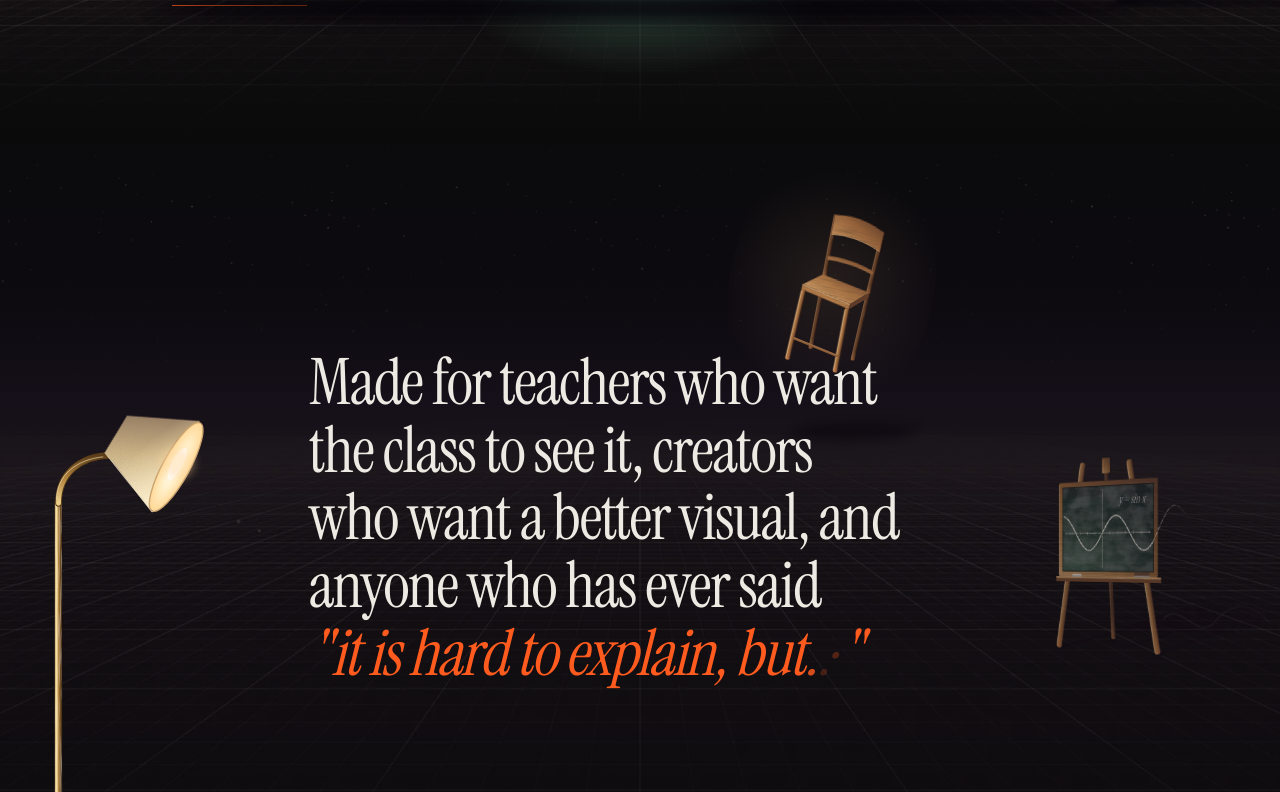
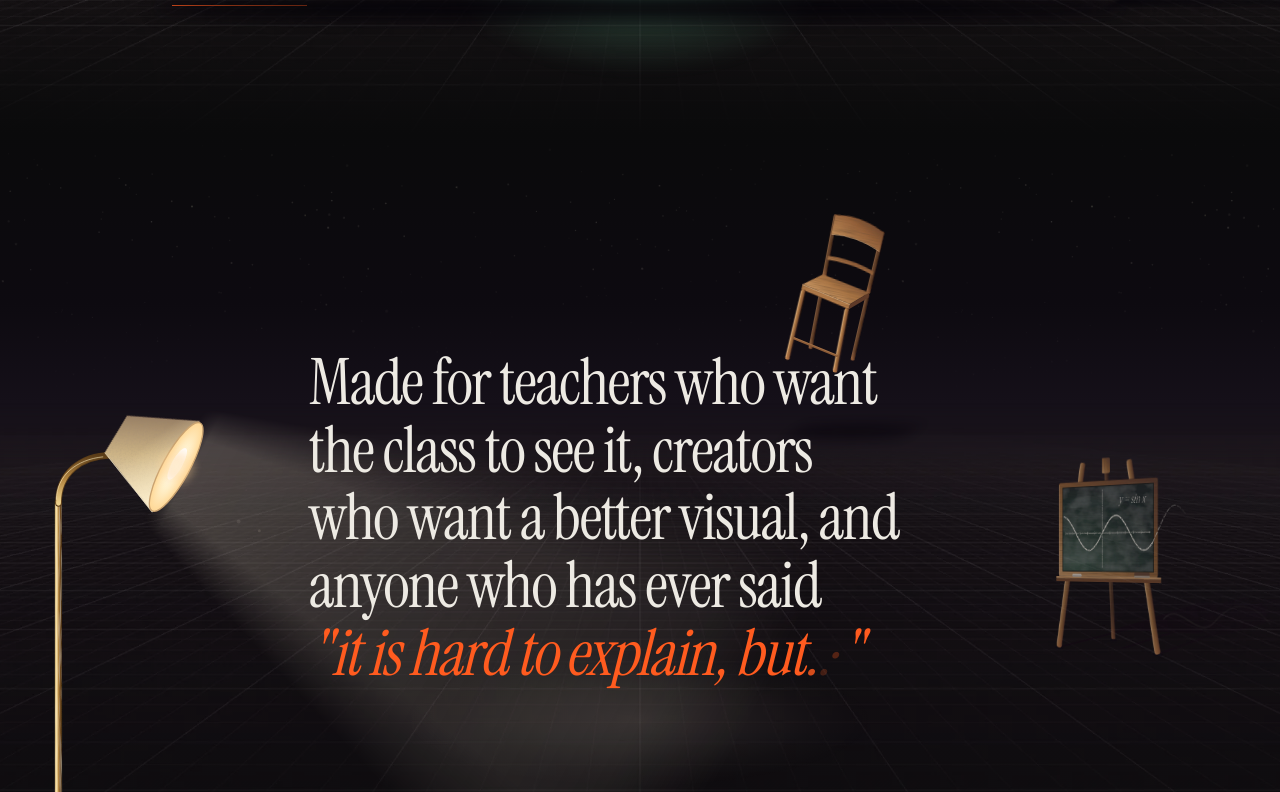
Before and after one commit to Shubham-355/manition-web, a Next.js app: page / in a window 1280 px wide. Shown: the part 4008-4800 px from the top of the page. Built offline with nearby package versions, Linux system fonts and the light colour scheme; no server answers.

Commit message:
home: one conic cone and floor pool for the lamp, no chair halo

```diff
--- a/app/components/home/NightHome.tsx
+++ b/app/components/home/NightHome.tsx
@@ -611,51 +611,17 @@ export default function NightHome({ fontClass }: { fontClass: string }) {
         <div aria-hidden="true" className="h3-hide-t" style={css("position:absolute; right:30%; top:8%; width:clamp(120px,10vw,160px); pointer-events:none;")}>
           <div data-bob="10,8,0.7">
             <div style={css("position:relative; transform:rotate(12deg);")}>
-              <div style={css("position:absolute; inset:-30%; border-radius:50%; background:radial-gradient(circle, rgba(255,200,140,.1), rgba(255,200,140,0) 65%);")} />
               <Prop kind="chair" style="position:relative; display:block; width:100%;" />
             </div>
           </div>
         </div>
         <div aria-hidden="true" className="h3-hide-t" style={css("position:absolute; right:calc(30% - 22px); top:38%; width:130px; height:11px; border-radius:50%; background:rgba(4,2,8,.75); filter:blur(7px); transform:skewX(-40deg); pointer-events:none;")} />
-        {/* the lamp's light: a cone from the shade opening down past the text, a pool on the floor, drifting dust (laid out in motion.ts) */}
+        {/* the lamp's light: a conic cone aimed from the shade at the floor under "explain", a pool, drifting dust (laid out in motion.ts) */}
+        <div data-qbeam="1" className="h3-hide-t" aria-hidden="true" style={css("position:absolute; inset:0; pointer-events:none;")}>
+          <div data-qcone="1" style={css("position:absolute; left:0; top:0; width:0; height:0; transform-origin:50% 0;")} />
+          <div data-qpool="1" style={css("position:absolute; left:0; top:0; width:0; height:0; border-radius:50%;")} />
+        </div>
         <svg data-qlight="1" className="h3-hide-t" aria-hidden="true" style={css("position:absolute; left:0; top:0; width:100%; height:100%; overflow:visible; pointer-events:none;")}>
-          <defs>
-            <linearGradient id="qlAxis" data-ql="axis" gradientUnits="userSpaceOnUse" x1="0" y1="0" x2="1" y2="0">
-              <stop offset="0" stopColor="#F4E9D0" stopOpacity=".22" />
-              <stop offset=".5" stopColor="#F4E9D0" stopOpacity=".13" />
-              <stop offset="1" stopColor="#F4E9D0" stopOpacity=".06" />
-            </linearGradient>
-            <radialGradient id="qlFall">
-              <stop offset="0" stopColor="#fff" stopOpacity="1" />
-              <stop offset="1" stopColor="#fff" stopOpacity=".6" />
-            </radialGradient>
-            <mask id="qlMask" maskUnits="userSpaceOnUse" x="-2000" y="-2000" width="6000" height="6000">
-              <circle data-ql="fall" cx="0" cy="0" r="1" fill="url(#qlFall)" />
-            </mask>
-            <radialGradient id="qlPool">
-              <stop offset="0" stopColor="#F4E9D0" stopOpacity=".14" />
-              <stop offset=".5" stopColor="#F4E9D0" stopOpacity=".06" />
-              <stop offset="1" stopColor="#F4E9D0" stopOpacity="0" />
-            </radialGradient>
-            <radialGradient id="qlText">
-              <stop offset="0" stopColor="#F4E9D0" stopOpacity=".07" />
-              <stop offset="1" stopColor="#F4E9D0" stopOpacity="0" />
-            </radialGradient>
-            <radialGradient id="qlSpill">
-              <stop offset="0" stopColor="#F4E9D0" stopOpacity=".04" />
-              <stop offset="1" stopColor="#F4E9D0" stopOpacity="0" />
-            </radialGradient>
-            <filter id="qlFeather" x="-40%" y="-40%" width="180%" height="180%">
-              <feGaussianBlur stdDeviation="22" />
-            </filter>
-            <filter id="qlSoft" x="-40%" y="-40%" width="180%" height="180%">
-              <feGaussianBlur stdDeviation="6" />
-            </filter>
-          </defs>
-          <circle data-ql="text" cx="0" cy="0" r="0" fill="url(#qlText)" />
-          <ellipse data-ql="spill" cx="0" cy="0" rx="0" ry="0" fill="url(#qlSpill)" filter="url(#qlSoft)" />
-          <ellipse data-ql="pool" cx="0" cy="0" rx="0" ry="0" fill="url(#qlPool)" filter="url(#qlSoft)" />
-          <polygon data-ql="cone" points="0,0 0,0 0,0" fill="url(#qlAxis)" mask="url(#qlMask)" filter="url(#qlFeather)" />
           <g fill="#F4E9D0">
             {Array.from({ length: 14 }, (_, i) => (
               <circle key={i} data-mote={i} cx="0" cy="0" r={[1, 1.5, 2][i % 3]} opacity="0" />
@@ -665,7 +631,7 @@ export default function NightHome({ fontClass }: { fontClass: string }) {
         <div data-qlamp="1" className="h3-hide-t" aria-hidden="true" style={css("position:absolute; left:clamp(-40px,-1vw,0px); bottom:3%; height:min(64%,520px); aspect-ratio:600/1100; pointer-events:none;")}>
           <div style={css("position:absolute; left:-6%; right:30%; bottom:-1.5%; height:4%; border-radius:50%; background:rgba(3,1,5,.75); filter:blur(5px);")} />
           <Prop kind="lamp" style="position:relative; display:block; height:100%; width:100%;" />
-          <div style={css("position:absolute; left:63%; top:10.9%; width:16%; aspect-ratio:1; border-radius:50%; background:radial-gradient(circle, rgba(255,240,210,.95) 0%, rgba(255,210,150,.5) 30%, rgba(255,190,120,0) 70%); filter:blur(3px);")} />
+          <div data-qglow="1" style={css("position:absolute; left:63%; top:10.9%; width:16%; aspect-ratio:1; border-radius:50%; background:radial-gradient(circle, rgba(255,240,210,.95) 0%, rgba(255,210,150,.5) 30%, rgba(255,190,120,0) 70%); filter:blur(3px);")} />
         </div>
         <div style={css("position:relative; width:100%; max-width:1360px; margin:0 auto;")}>
           <p className="h3-qtext serif" style={css("margin:0 0 0 clamp(0px,21vw,320px); max-width:56%; font-size:clamp(34px,5vw,68px); line-height:1.06; letter-spacing:-0.025em; color:#EDEAE3; text-wrap:balance;")}>
```
